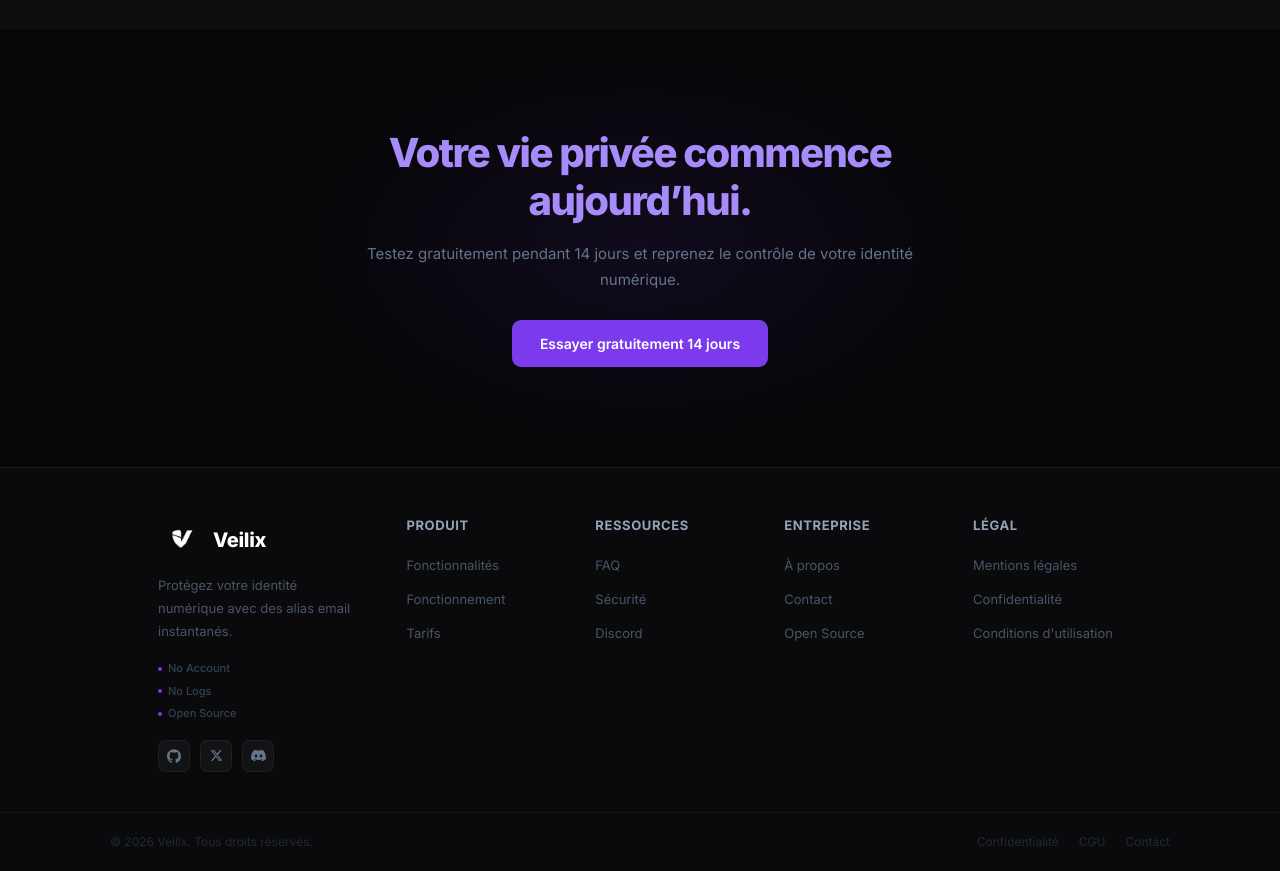
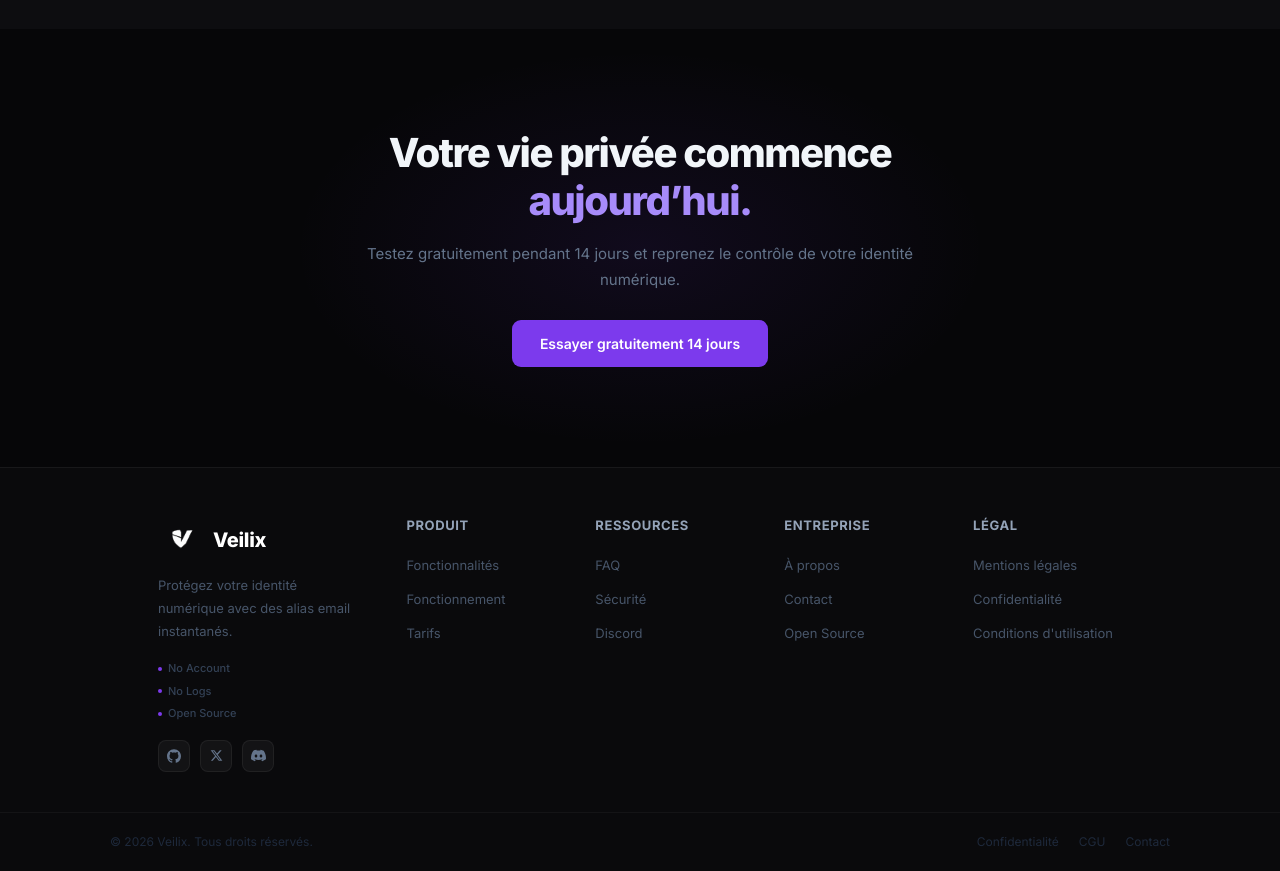
Before and after one commit to VeilixHQ/Veilix, a Next.js app in the folder veilix-frontend/: page / in a window 1280 px wide. Shown: the part 4960-5831 px from the top of the page. Built offline with nearby package versions, Linux system fonts and the light colour scheme; no server answers.

Commit message:
Titre de fin de page en blanc et violet

```diff
--- a/veilix-frontend/components/landing/TypewriterCTA.tsx
+++ b/veilix-frontend/components/landing/TypewriterCTA.tsx
@@ -11,6 +11,8 @@ export function TypewriterCTA({ t }: { t: Translations }) {
   const [displayed, setDisplayed] = useState('')
   const [done, setDone] = useState(false)
   const [title, setTitle] = useState(t.ctaTitle)
+  const split = Math.max(0, t.ctaTitle.lastIndexOf(t.ctaHighlight))
+  const cursor = <span style={{ color: 'var(--c-a78bfa)', animation: 'blink 0.8s step-end infinite' }}>|</span>
 
   if (title !== t.ctaTitle) {
     setTitle(t.ctaTitle)
@@ -37,8 +39,8 @@ export function TypewriterCTA({ t }: { t: Translations }) {
       <div style={{ position: 'absolute', top: '50%', left: '50%', transform: 'translate(-50%,-50%)', width: 700, height: 400, background: 'radial-gradient(ellipse, rgba(124,58,237,0.09) 0%, transparent 70%)', pointerEvents: 'none' }} />
       <div style={{ maxWidth: 580, margin: '0 auto', position: 'relative', zIndex: 1 }}>
         <h2 style={{ fontSize: 'clamp(22px, 3.2vw, 40px)', fontWeight: 800, letterSpacing: '-1.5px', marginBottom: 16, lineHeight: 1.2 }}>
-          <span style={{ color: 'var(--c-a78bfa)' }}>{displayed}</span>
-          {!done && <span style={{ color: 'var(--c-a78bfa)', animation: 'blink 0.8s step-end infinite' }}>|</span>}
+          <span>{displayed.slice(0, split)}{!done && displayed.length <= split && cursor}</span>
+          {displayed.length > split && <span style={{ display: 'block', color: 'var(--c-a78bfa)' }}>{displayed.slice(split)}{!done && cursor}</span>}
         </h2>
         <p style={{ fontSize: 15, color: 'var(--c-64748b)', marginBottom: 28, lineHeight: 1.7, opacity: done ? 1 : 0, transition: 'opacity 0.6s ease 0.3s' }}>{t.ctaSub}</p>
         <div style={{ opacity: done ? 1 : 0, transition: 'opacity 0.6s ease 0.6s, transform 0.6s ease 0.6s', transform: done ? 'translateY(0)' : 'translateY(8px)' }}>
--- a/veilix-frontend/lib/translations.ts
+++ b/veilix-frontend/lib/translations.ts
@@ -260,6 +260,7 @@ export const T = {
       { q: 'Quelle est la différence avec un email temporaire ?', a: "Un email temporaire disparaît au bout de quelques minutes. Veilix propose des alias permanents et configurables pour protéger votre boîte personnelle au quotidien." },
     ],
     ctaTitle: 'Votre vie privée commence aujourd’hui.',
+    ctaHighlight: 'aujourd’hui.',
     ctaSub: 'Testez gratuitement pendant 14 jours et reprenez le contrôle de votre identité numérique.',
     ctaBtn: 'Essayer gratuitement 14 jours',
     backToTop: 'Retour en haut',
@@ -552,6 +553,7 @@ export const T = {
       { q: 'What is the difference with a temporary email?', a: 'A temporary email disappears after a few minutes. Veilix offers permanent and configurable aliases to protect your personal inbox on a daily basis.' },
     ],
     ctaTitle: 'Your privacy starts today.',
+    ctaHighlight: 'today.',
     ctaSub: 'Try free for 14 days and take back control of your digital identity.',
     ctaBtn: 'Start 14-day free trial',
     backToTop: 'Back to top',
```
